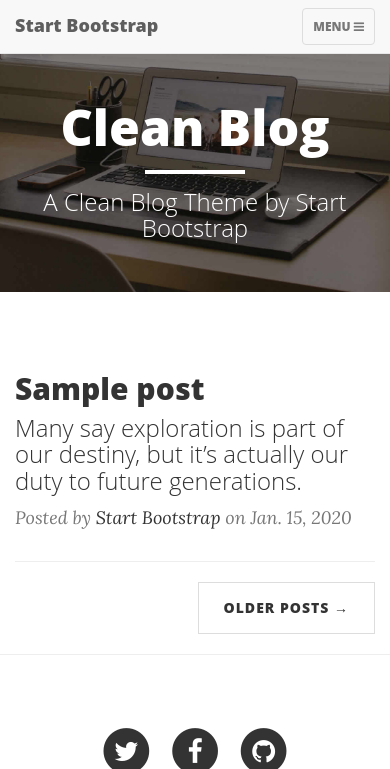
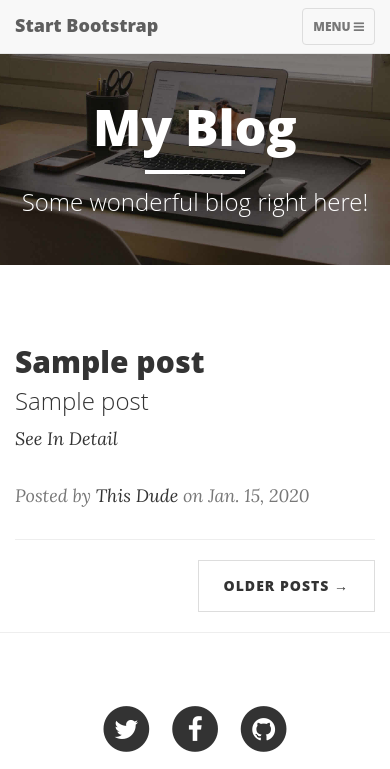
Before and after one commit to gunduzhuseyn/Blog, a Django app: page / in a window 390 px wide. Shown: the top 769 px of the page. Run offline with Django 3.2, Linux system fonts and the light colour scheme; tables that the repository leaves empty hold one stand-in row (values such as "Sample post"); some libraries are stand-ins or nearby versions; some web fonts are replaced.

Commit message:
posts created, list and detail view implemented

```diff
--- a/src/blog/myblog/models.py
+++ b/src/blog/myblog/models.py
@@ -1,12 +1,18 @@
 from django.db import models
-
+from django.urls import reverse
 import datetime
 
 
 class Post(models.Model):
-    title = models.CharField(max_length=100)
-    body = models.TextField()
+    title = models.CharField(max_length=100, default='')
+    subtitle = models.CharField(max_length=100, default='')
+    body = models.TextField(default='')
     created_date = models.DateField(default=datetime.date.today)
+    published_date = models.DateField(default=datetime.date.today)
+    is_published = models.BooleanField(default=False)
 
     def __str__(self):
         return self.title
+
+    def get_absolute_url(self):
+        return reverse('post_detail_url', kwargs={'pk': self.id})
--- a/src/blog/myblog/templates/myblog/index.html
+++ b/src/blog/myblog/templates/myblog/index.html
@@ -9,9 +9,9 @@
         <div class="row">
             <div class="col-lg-8 col-lg-offset-2 col-md-10 col-md-offset-1">
                 <div class="site-heading">
-                    <h1>Clean Blog</h1>
+                    <h1>My Blog</h1>
                     <hr class="small">
-                    <span class="subheading">A Clean Blog Theme by Start Bootstrap</span>
+                    <span class="subheading">Some wonderful blog right here!</span>
                 </div>
             </div>
         </div>
@@ -29,10 +29,13 @@
                             {{ post.title }}
                         </h2>
                         <h3 class="post-subtitle">
-                            Many say exploration is part of our destiny, but it’s actually our duty to future generations.
+                            {{ post.subtitle }}
                         </h3>
                     </a>
-                    <p class="post-meta">Posted by <a href="#">Start Bootstrap</a> on {{ post.created_date }}</p>
+                    <p class="post-meta"><a href="{{ post.get_absolute_url }}">See In Detail</a></p>
+                    <p class="post-meta">
+                        Posted by <a href="{% url 'about_me_url' %}">This Dude</a> on {{ post.published_date }}
+                    </p>
                 </div>
             {% endfor %}
             <hr>
--- a/src/blog/myblog/templates/myblog/navbar.html
+++ b/src/blog/myblog/templates/myblog/navbar.html
@@ -14,16 +14,13 @@
         <div class="collapse navbar-collapse" id="bs-example-navbar-collapse-1">
             <ul class="nav navbar-nav navbar-right">
                 <li>
-                    <a href="{% url 'home' %}">Home</a>
+                    <a href="{% url 'home_url' %}">Home</a>
                 </li>
                 <li>
-                    <a href="{% url 'about_me' %}">About</a>
+                    <a href="{% url 'about_me_url' %}">About</a>
                 </li>
                 <li>
-                    <a href="{% url 'post' %}">Sample Post</a>
-                </li>
-                <li>
-                    <a href="{% url 'contact' %}">Contact</a>
+                    <a href="{% url 'contact_url' %}">Contact</a>
                 </li>
             </ul>
         </div>
--- a/src/blog/myblog/urls.py
+++ b/src/blog/myblog/urls.py
@@ -1,10 +1,10 @@
-from django.urls import path
+from django.urls import path, re_path
 from django.views.generic import TemplateView
-from .views import HomeView
+from .views import HomeView, PostDetailView
 
 urlpatterns = [
-    path('', HomeView.as_view(), name='home'),
-    path('about/', TemplateView.as_view(template_name='myblog/about.html'), name='about_me'),
-    path('post', TemplateView.as_view(template_name='myblog/post.html'), name='post'),
-    path('contact/', TemplateView.as_view(template_name='myblog/contact.html'), name='contact'),
+    path('', HomeView.as_view(), name='home_url'),
+    path('about/', TemplateView.as_view(template_name='myblog/about.html'), name='about_me_url'),
+    re_path('^posts/(?P<pk>[^/]+)', PostDetailView.as_view(), name='post_detail_url'),
+    path('contact/', TemplateView.as_view(template_name='myblog/contact.html'), name='contact_url'),
 ]
--- a/src/blog/myblog/views.py
+++ b/src/blog/myblog/views.py
@@ -1,4 +1,5 @@
 from django.views.generic.list import ListView
+from django.views.generic.detail import DetailView
 
 from .models import Post
 
@@ -7,3 +8,14 @@ class HomeView(ListView):
     model = Post
     template_name = 'myblog/index.html'
     context_object_name = 'posts'
+    paginate_by = 20
+    ordering = ['published_date']
+
+    def get_queryset(self):
+        return Post.objects.filter(is_published=True)
+
+
+class PostDetailView(DetailView):
+    model = Post
+    template_name = 'myblog/post_detail.html'
+    context_object_name = 'post'
```
Also changed, not shown: src/blog/myblog/templates/myblog/post_detail.html (added, +34 -0 lines).
